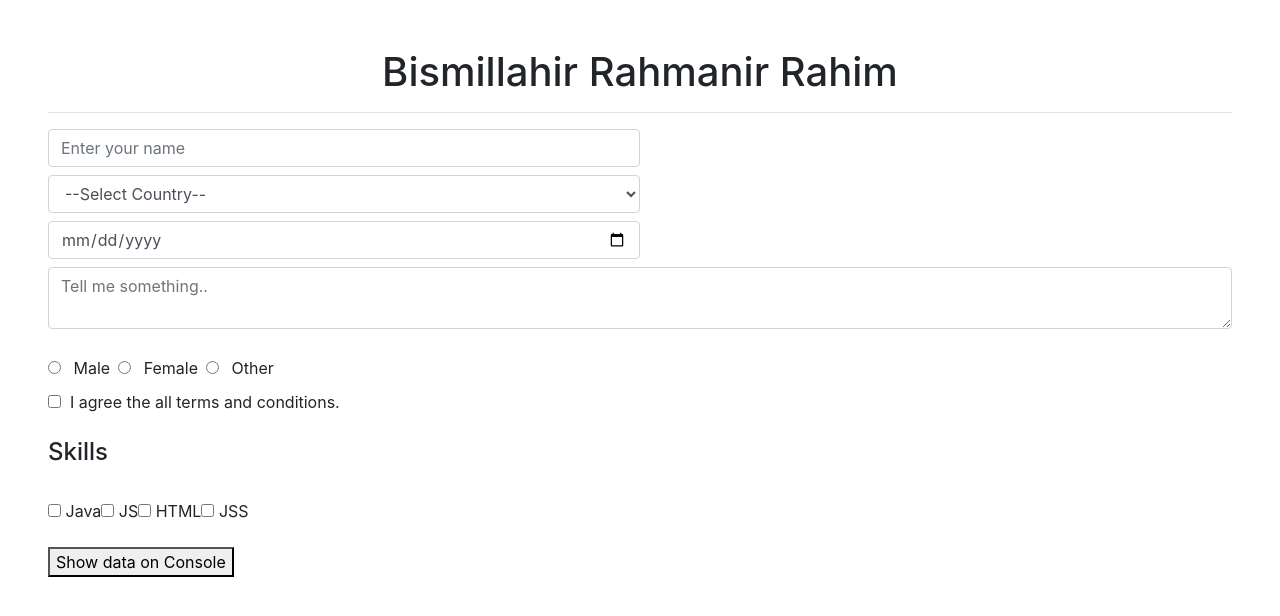
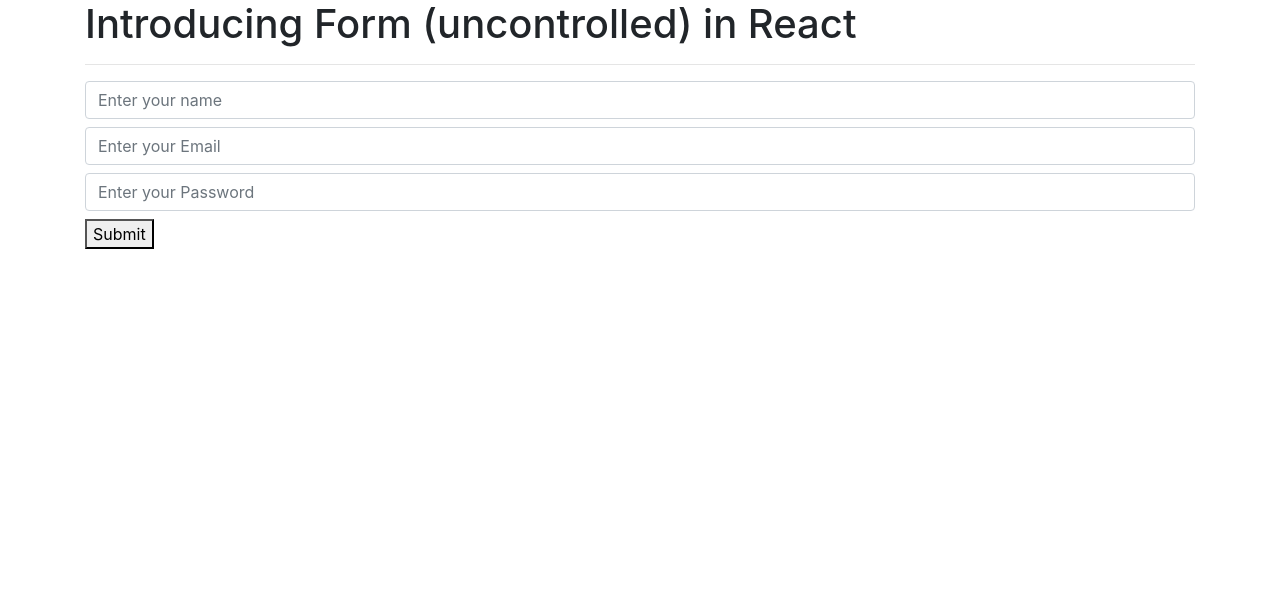
Before and after one commit to SR-Chowdhury/core-react-tutorial, a React (Create React App) app: page / in a window 1280 px wide. Shown: the top 616 px of the page. Built offline with nearby package versions, Linux system fonts and the light colour scheme.

Commit message:
8.5 Uncontrolled Fom in React JS

```diff
--- /dev/null
+++ b/src/L8/8.5_uncontrolled_form_react.jsx
@@ -0,0 +1,30 @@
+import React from 'react';
+
+class MyApp extends React.Component {
+    handleSubmit = event => {
+        event.preventDefault();
+        const data = {};
+        data.name = event.target.name.value;
+        data.email = event.target.email.value;
+        data.password = event.target.password.value;
+        console.log(data);
+        event.target.reset();
+    }
+    render() {
+        return(
+            <div className="container">
+                <form onSubmit={this.handleSubmit}>
+                    <h1>Introducing Form (uncontrolled) in React</h1>
+                    <hr/>
+                    <input className="form-control mb-2" type="text" name="name" placeholder="Enter your name"/>
+                    <input className="form-control mb-2" type="email" name="email" placeholder="Enter your Email"/>
+                    <input className="form-control mb-2" type="password" name="password" placeholder="Enter your Password"/>
+
+                    <button type="submit">Submit</button>
+                </form>
+            </div>
+        )
+    }
+}
+
+export default MyApp;
--- a/src/components/app.jsx
+++ b/src/components/app.jsx
@@ -23,7 +23,8 @@
 // import MyApp from '../L7/7.6_onBlur_onFocus';
 // import MyApp from '../L8/8.2_Basic_input_elements';
 // import MyApp from '../L8/8.3_BIO_radio_checkbox';
-import MyApp from '../L8/8.4._checkbox_array';
+// import MyApp from '../L8/8.4._checkbox_array';
+import MyApp from '../L8/8.5_uncontrolled_form_react';
 
 class App extends React.Component {
 
```
